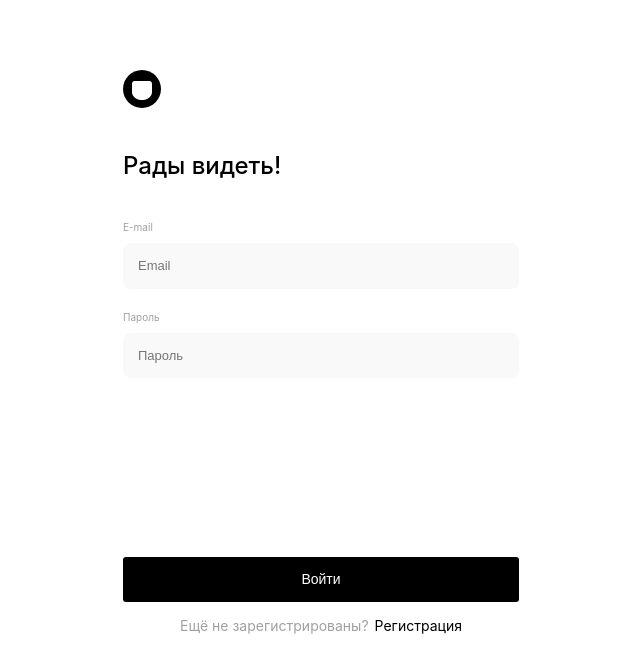
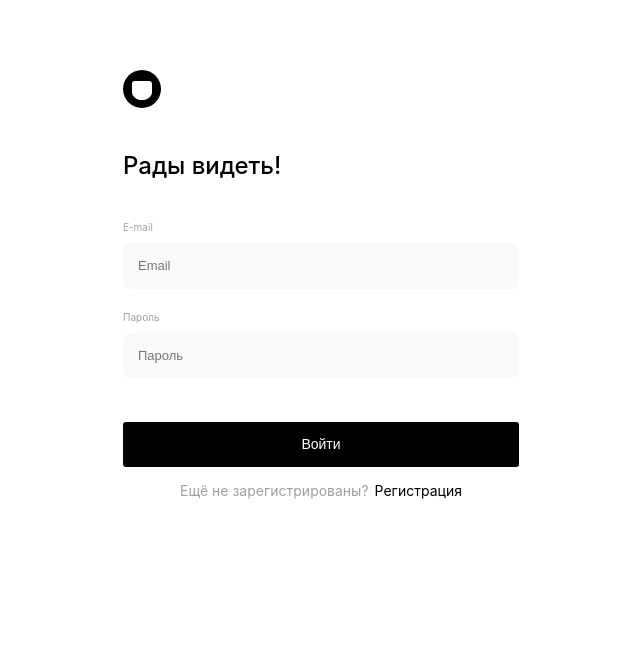
Before and after one commit to EkaterinaVokin/movies-explorer-frontend, a React (Create React App) app: page /signin in a window 1280 px wide. Shown: the top 672 px of the page, without its empty margins (319-959 px from the left). Built offline with nearby package versions, Linux system fonts and the light colour scheme.

Commit message:
feat: Создать функциональность авторизации пользователя

```diff
--- a/src/components/Login/Login.js
+++ b/src/components/Login/Login.js
@@ -2,22 +2,39 @@ import logo from '../../images/logo.svg';
 import { Link } from 'react-router-dom';
 import { Container } from '../Container/Container.js';
 import '../AuthForm/AuthForm.css';
+import { useFormValidator } from '../../hooks/useFormValidator.js';
 
-export function Login() {
+export function Login({ onSubmit }) {
+  const { values, errors, isValid, handleInputChange, resetForm, errorMessage, setErrorMessage} = useFormValidator({ defaultIsValid: false });
 
   function handleSubmit(event) {
     event.preventDefault();
+    onSubmit({
+      email: values.email,
+      password: values.password,
+    }) // отправляем данные которые ввел пользователь
+      .then(() => {
+        resetForm(); // очищаем поля
+      })
+      .catch((exception) => {
+        let { data, error } = exception;
+        if (error) {
+          return Promise.reject(error);
+        }
+        setErrorMessage(data.message);
+        return Promise.reject(exception);
+      });
   }
 
-  return(
+  return (
     <section className="form">
       <Container type="form">
         <div className="form__content">
           <Link to="/" className="form__link-header">
-            <img className="form__logo" src={logo} alt="Логотип"/>
+            <img className="form__logo" src={logo} alt="Логотип" />
           </Link>
           <h2 className="form__title">Рады видеть!</h2>
-          <form className="form__auth form__auth_login" name="form-login" action="#" onSubmit={handleSubmit}>
+          <form className="form__auth form__auth_login" name="form-login" action="#" onSubmit={handleSubmit} noValidate>
             <div className="form__block">
               <label>
                 <p className="form__label">E-mail</p>
@@ -29,32 +46,53 @@ export function Login() {
                   maxLength="40"
                   placeholder="Email"
                   required
+                  pattern="^[\w]+@[a-zA-Z]+\.[a-zA-Z]{1,3}$"
+                  value={values.email || ''}
+                  onChange={handleInputChange}
                 />
-                <span className='form__error'></span>
+                <span className={errors.email ? 'form__error' : 'form__error'}>{errors.email}</span>
               </label>
             </div>
             <div className="form__block">
               <label>
                 <p className="form__label">Пароль</p>
                 <input
-                  className='form__input form__input_color'
+                  className="form__input form__input_color"
                   name="password"
                   type="password"
                   minLength="8"
                   maxLength="40"
                   placeholder="Пароль"
                   required
+                  value={values.password || ''}
+                  onChange={handleInputChange}
                 />
-                <span className='form__error'></span>
+                <span className={errors.password ? 'form__error' : 'form__error'}>{errors.password}</span>
               </label>
             </div>
-            <button className="form__button form__button_login_margin" type="submit">Войти</button>
+            <span
+              className={`form__error form__error_server form__error_margin_login ${
+                !errorMessage ? 'form__error_hidden' : ''
+              }`}
+            >
+              {errorMessage}
+            </span>
+            <button
+              className={isValid ? 'form__button' : 'form__button form__button_disabled'}
+              type="submit"
+              disabled={isValid ? false : true}
+            >
+              Войти
+            </button>
           </form>
-          <p className="form__text">Ещё не зарегистрированы?
-            <Link to="/signup" className="form__link-footer">Регистрация</Link>
+          <p className="form__text">
+            Ещё не зарегистрированы?
+            <Link to="/signup" className="form__link-footer">
+              Регистрация
+            </Link>
           </p>
         </div>
       </Container>
     </section>
-  )
+  );
 }
```
